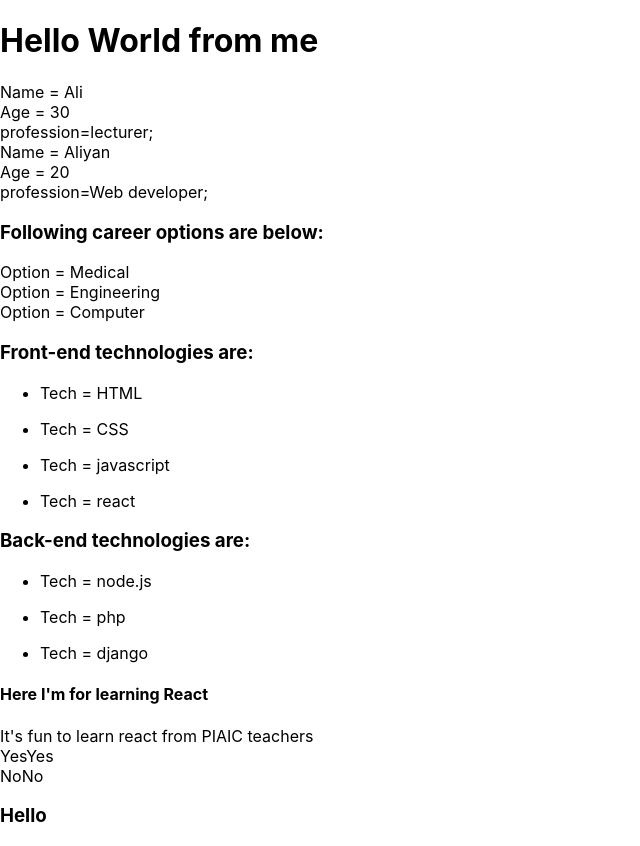
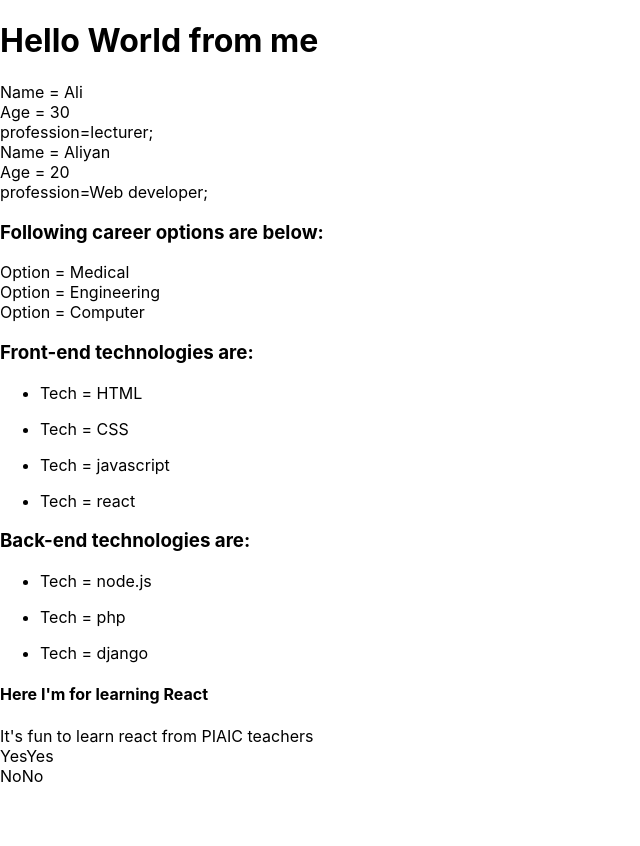
Before and after one commit to kainat555/bootcampReact, a React (Create React App) app: page / in a window 1280 px wide. Shown: the whole page, without its empty margins (0-640 px from the left). After the commit the page ends 800 px from the top, so only its background shows below. Built offline with nearby package versions, Linux system fonts and the light colour scheme.

Commit message:
delete demo.js and update app.js with changes

```diff
--- a/src/App.js
+++ b/src/App.js
@@ -37,7 +37,6 @@ function App() {
       <Test option="Yes"/>
       <Test option="No"/>
 
-      <h3>Hello</h3>
     </div>
 
   );
--- a/src/demo.js
+++ /dev/null
@@ -1,19 +0,0 @@
-import React from "react";
-
-
-function Demo(props){
-    return(
-        <h1>"Hello World"</h1>
-    )
-}
-
-
-
-
-
-
-
-
-
-
-export default Demo;
```
